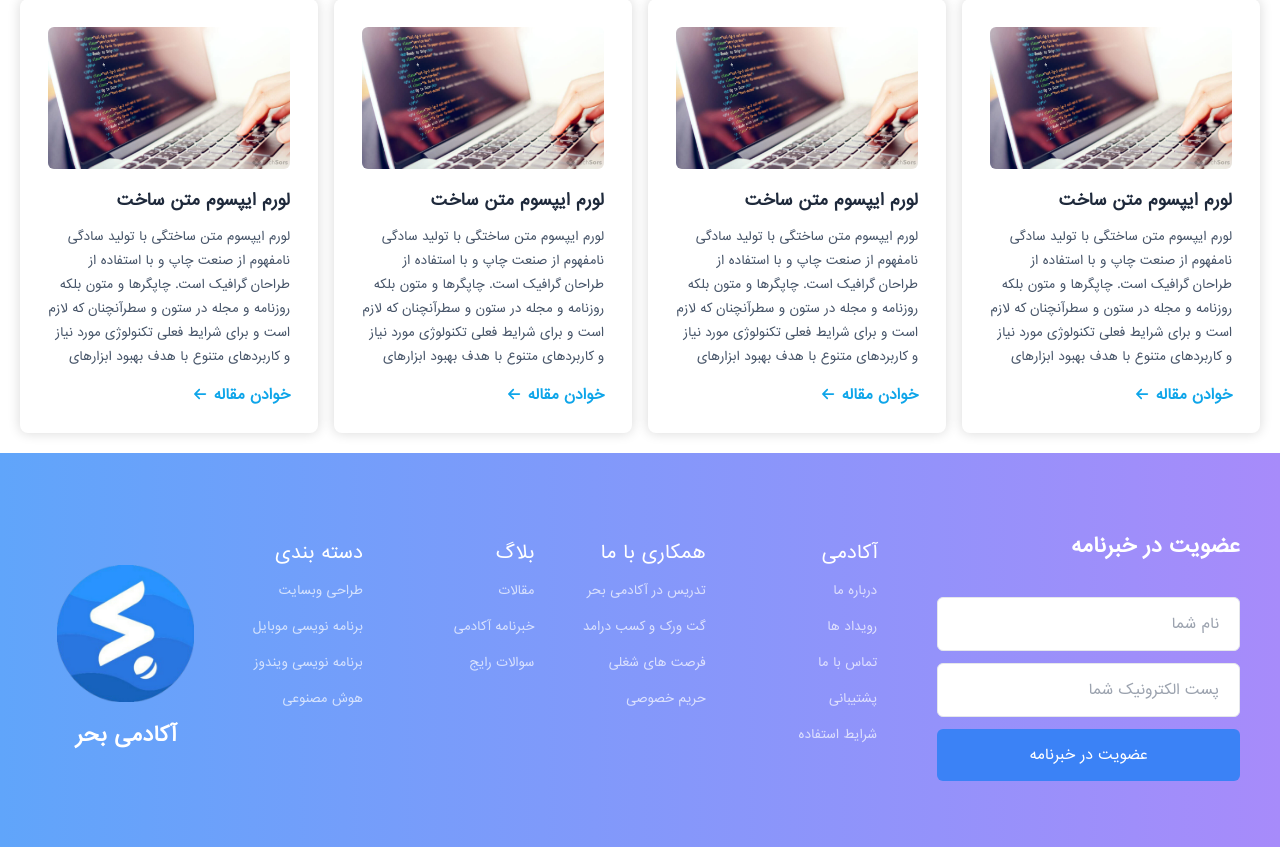
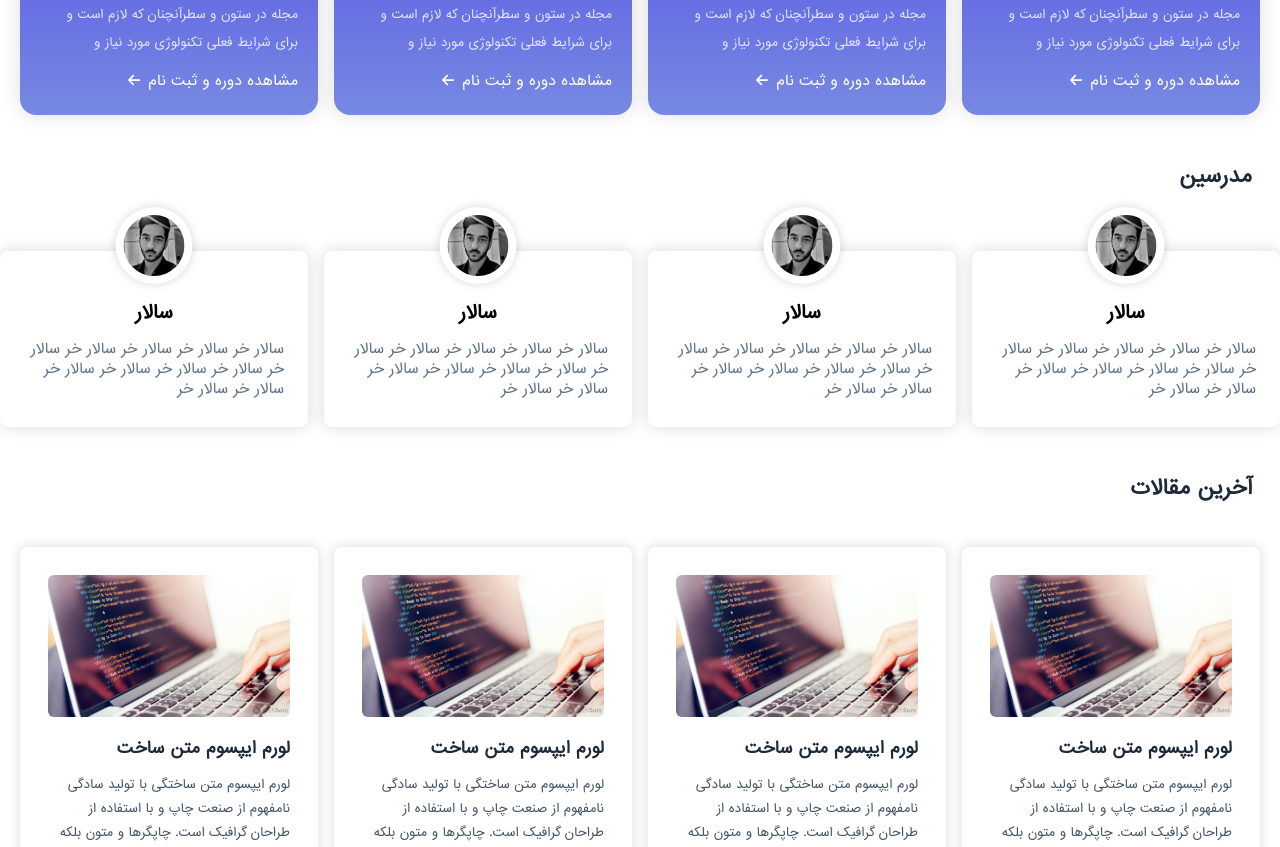
Before and after one commit to ParsaAsdpr/bahr-academy, a React (Create React App) app: page / in a window 1280 px wide. Shown: the part 740-1587 px from the top of the page. Built offline with nearby package versions, Linux system fonts and the light colour scheme.

Commit message:
finished tutors

```diff
--- a/src/App.js
+++ b/src/App.js
@@ -7,7 +7,8 @@
 import Footer from './Containers/Footer/Footer';
 import RecCourses from './Containers/Landing/RecommendedC';
 import RecentArticles from './Containers/Landing/RecentArticles';
-import Advantages from './Containers/Advantages/Advantages';
+import Advantages from './Containers/Landing/Advantages';
+import Tutors from './Containers/Landing/Tutors';
 
 
 function App() {
@@ -16,6 +17,7 @@
       <Navbar></Navbar>
       <Advantages></Advantages>
       <RecCourses></RecCourses>
+      <Tutors></Tutors>
       <RecentArticles></RecentArticles>
       <Footer></Footer>
     </div>
--- /dev/null
+++ b/src/Containers/Landing/Tutors.jsx
@@ -0,0 +1,30 @@
+import React, { Component } from 'react';
+import salar from "../../assets/images/salar.jpg"
+import { Title } from '../../components/common/Title';
+import TutorCard from '../../components/Tutors/TutorCard';
+
+class Tutors extends Component {
+    state = {
+        tutors: [{name: "سالار", avatar: salar, about: "سالار خر سالار خر سالار خر سالار خر سالار خر سالار خر سالار خر سالار خر سالار خر سالار خر سالار خر "},
+        {name: "سالار", avatar: salar, about: "سالار خر سالار خر سالار خر سالار خر سالار خر سالار خر سالار خر سالار خر سالار خر سالار خر سالار خر "},
+        {name: "سالار", avatar: salar, about: "سالار خر سالار خر سالار خر سالار خر سالار خر سالار خر سالار خر سالار خر سالار خر سالار خر سالار خر "},
+        {name: "سالار", avatar: salar, about: "سالار خر سالار خر سالار خر سالار خر سالار خر سالار خر سالار خر سالار خر سالار خر سالار خر سالار خر "},
+    ]}
+    render() {
+        const { tutors } = this.state;
+        return (
+            <section className='max-w-7xl mx-auto'>
+                <Title text="مدرسین"></Title>
+                <div className='grid grid-cols-4 gap-4 mt-8'>
+                    {tutors.map((tutor, index) => {
+                    return(
+                        <TutorCard name={tutor.name} avatar={tutor.avatar} key={index} about={tutor.about}></TutorCard>
+                    )
+                    })}
+                </div>
+            </section>
+        );
+    }
+}
+
+export default Tutors;
--- /dev/null
+++ b/src/components/Tutors/TutorCard.jsx
@@ -0,0 +1,17 @@
+import React from 'react';
+
+const TutorCard = props => {
+    return (
+        <div className='relative'>
+            <div className='rounded-full p-2 absolute left-1/2 -translate-x-1/2 -top-1/4 w-3/12 bg-white' style={{boxShadow: "0 0 8px 1px #00000022"}}>
+                <img src={props.avatar} alt="" className='rounded-full w-full'/>
+            </div>
+            <div className='px-6 py-7 rounded-lg flex flex-col justify-center' style={{boxShadow: "0 0 15px 1px #00000022"}}>
+                <h3 className='text-lg font-bold mt-2 text-center py-3'>{props.name}</h3>
+                <p className='text-sm text-slate-500'>{props.about}</p>
+            </div>
+        </div>
+     );
+}
+
+export default TutorCard;
```
Also changed, not shown: src/assets/images/salar.jpg (added).
